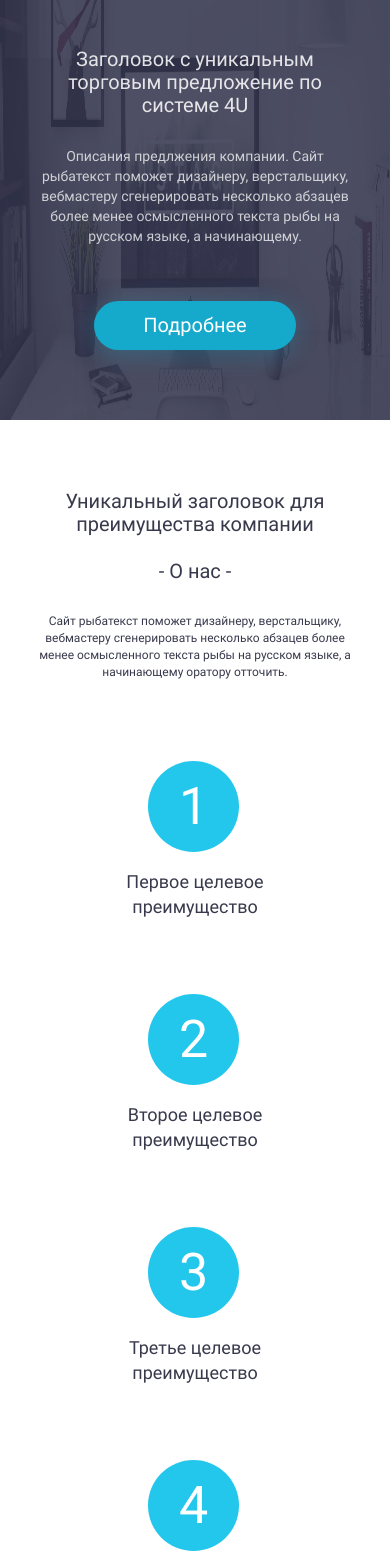
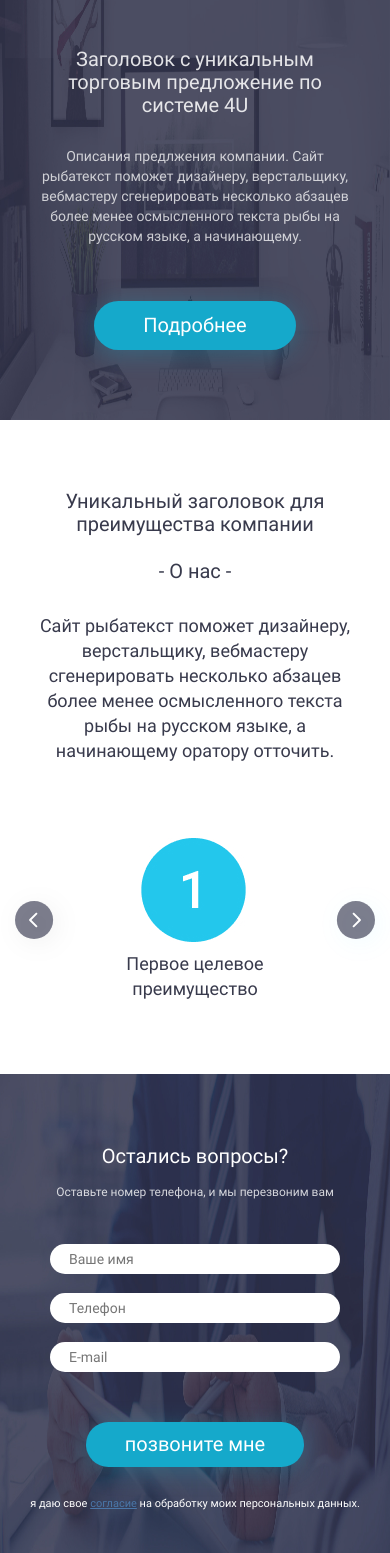
Before and after one commit to Aleksandr-Viktorovich/m3_lesson05, a plain HTML site: page index.html in a window 390 px wide. Shown: the part 78-1631 px from the top of the page. Drawn offline with Linux system fonts and the light colour scheme.

Commit message:
слÑайдер

```diff
--- a/css/hero.css
+++ b/css/hero.css
@@ -53,8 +53,21 @@
   line-height: 100%;
   color: #FFFFFF;
   padding: 33px 44px;
-  background-color: #23C7EC;;
+  background-color: #23C7EC;
   border-radius: 50%;
+}
+
+.hero__item-button--left > svg > g > ellipse {
+  fill: #4B4D62;
+  fill-opacity: 0.72;
+}
+
+.hero__item-button--left > svg > path {
+  fill: #fff;
+}
+
+.hero__item-button > svg > g > ellipse:active {
+  fill: #23C7EC;
 }
 
 figure {
@@ -73,6 +86,24 @@ figure {
 
 .hero__img {
   margin-bottom: 16px;
+}
+
+.hero__item-button {
+  border: none;
+  background: inherit;
+  display: none;
+}
+
+.hero__item-button--right {
+  right: 0;
+  top: 52%;
+  position: absolute;
+}
+
+.hero__item-button--left {
+  left: 0;
+  top: 52%;
+  position: absolute;
 }
 
 @media (max-width: 1200px) {
@@ -146,15 +177,16 @@ figure {
   }
   .hero__about-text {
 
-    font-weight: 400;
-    font-size: 12px;
-    line-height: 17px;
+    font-weight: 500;
+    font-size: 18px;
+    line-height: 25px;
     text-align: center;
   }
   .hero__item:after {
-    left: 51px;
-    top: 40px;
-    padding: 9px 31px;
+    content: none;
+    left: 32px;
+    top: 10px;
+    padding: 31px 52px;
     font-weight: 500;
     font-size: 52px;
     line-height: 73px;
@@ -164,6 +196,34 @@ figure {
     font-size: 18px;
     line-height: 25px;
     text-align: center;
+  }
+
+  .hero__item-img1 {
+    background-image: url("../img/1.jpg");
+    background-repeat: no-repeat;
+    background-position: 44px 35px;
+  }
+  .hero__item-img2 {
+    background-image: url("../img/2.jpg");
+    background-repeat: no-repeat;
+    background-position: 44px 35px;
+  }
+  .hero__item-img3 {
+    background-image: url("../img/3.jpg");
+    background-repeat: no-repeat;
+    background-position: 44px 35px;
+  }
+  .hero__item-img4 {
+    background-image: url("../img/4.jpg");
+    background-repeat: no-repeat;
+    background-position: 44px 35px;
+  }
+  .hero__item-button {
+    display: block;
+  }
+
+  .no__vis {
+    display: none;
   }
 }
 
--- a/index.html
+++ b/index.html
@@ -12,6 +12,7 @@
   <link rel="preload" href="fonts/Roboto-Black.woff2" as="font" type="font/woff2" crossorigin>
   <link rel="stylesheet" href="css/index.css">
   <title>Document</title>
+  <script defer src="/scripts/index.js"></script>
 </head>
 <body>
 <header class="header">
@@ -40,20 +41,60 @@
       <h2 class="hero__title">Уникальный заголовок для преимущества компании</h2>
       <h3 class="hero__about">- О нас -</h3>
       <p class="hero__about-text">Сайт рыбатекст поможет дизайнеру, верстальщику, вебмастеру сгенерировать несколько абзацев более менее осмысленного текста рыбы на русском языке, а начинающему оратору отточить.</p>
+      <button class="hero__item-button hero__item-button--left">
+        <svg width="83" height="88" viewBox="0 0 83 88" fill="none" xmlns="http://www.w3.org/2000/svg">
+          <g filter="url(#filter0_d_194_181)">
+            <ellipse cx="34.0657" cy="40" rx="19.0657" ry="19" fill="white"/>
+          </g>
+          <path d="M29.3441 39.2929C28.9536 39.6834 28.9536 40.3166 29.3441 40.7071L35.7081 47.0711C36.0986 47.4616 36.7318 47.4616 37.1223 47.0711C37.5128 46.6806 37.5128 46.0474 37.1223 45.6569L31.4654 40L37.1223 34.3432C37.5128 33.9526 37.5128 33.3195 37.1223 32.9289C36.7318 32.5384 36.0986 32.5384 35.7081 32.9289L29.3441 39.2929ZM31.0547 39L30.0512 39L30.0512 41L31.0547 41L31.0547 39Z" fill="#434343"/>
+          <defs>
+            <filter id="filter0_d_194_181" x="-6" y="0" width="88.1309" height="88" filterUnits="userSpaceOnUse" color-interpolation-filters="sRGB">
+              <feFlood flood-opacity="0" result="BackgroundImageFix"/>
+              <feColorMatrix in="SourceAlpha" type="matrix" values="0 0 0 0 0 0 0 0 0 0 0 0 0 0 0 0 0 0 127 0" result="hardAlpha"/>
+              <feOffset dx="4" dy="4"/>
+              <feGaussianBlur stdDeviation="12.5"/>
+              <feColorMatrix type="matrix" values="0 0 0 0 0 0 0 0 0 0 0 0 0 0 0 0 0 0 0.05 0"/>
+              <feBlend mode="normal" in2="BackgroundImageFix" result="effect1_dropShadow_194_181"/>
+              <feBlend mode="normal" in="SourceGraphic" in2="effect1_dropShadow_194_181" result="shape"/>
+            </filter>
+          </defs>
+        </svg>
+      </button>
       <ul class="hero__list">
-        <li class="hero__item">
+
+        <li class="hero__item hero__item-img1 active">
           <p class="hero__item-text">Первое целевое преимущество</p>
         </li>
-        <li class="hero__item">
+        <li class="hero__item hero__item-img2 hero__item-slider">
             <p class="hero__item-text">Второе целевое преимущество</p>
         </li>
-        <li class="hero__item">
+        <li class="hero__item hero__item-img3 hero__item-slider">
           <p class="hero__item-text">Третье целевое преимущество</p>
         </li>
-        <li class="hero__item">
+        <li class="hero__item hero__item-img4 hero__item-slider">
           <p class="hero__item-text">Четвертое целевое преимущество</p>
         </li>
+
       </ul>
+      <button class="hero__item-button hero__item-button--right">
+        <svg width="75" height="88" viewBox="0 0 75 88" fill="none" xmlns="http://www.w3.org/2000/svg">
+          <g filter="url(#filter0_d_194_178)">
+            <ellipse cx="40.9349" cy="40" rx="19.0657" ry="19" fill="#4B4D62" fill-opacity="0.72"/>
+          </g>
+          <path d="M45.6559 40.7071C46.0464 40.3166 46.0464 39.6834 45.6559 39.2929L39.2919 32.9289C38.9014 32.5384 38.2682 32.5384 37.8777 32.9289C37.4872 33.3194 37.4872 33.9526 37.8777 34.3431L43.5346 40L37.8777 45.6568C37.4872 46.0474 37.4872 46.6805 37.8777 47.0711C38.2682 47.4616 38.9014 47.4616 39.2919 47.0711L45.6559 40.7071ZM43.9453 41L44.9488 41L44.9488 39L43.9453 39L43.9453 41Z" fill="white"/>
+          <defs>
+            <filter id="filter0_d_194_178" x="0.869141" y="0" width="88.1309" height="88" filterUnits="userSpaceOnUse" color-interpolation-filters="sRGB">
+              <feFlood flood-opacity="0" result="BackgroundImageFix"/>
+              <feColorMatrix in="SourceAlpha" type="matrix" values="0 0 0 0 0 0 0 0 0 0 0 0 0 0 0 0 0 0 127 0" result="hardAlpha"/>
+              <feOffset dx="4" dy="4"/>
+              <feGaussianBlur stdDeviation="12.5"/>
+              <feColorMatrix type="matrix" values="0 0 0 0 0 0 0 0 0 0.824865 0 0 0 0 0.973799 0 0 0 0.05 0"/>
+              <feBlend mode="normal" in2="BackgroundImageFix" result="effect1_dropShadow_194_178"/>
+              <feBlend mode="normal" in="SourceGraphic" in2="effect1_dropShadow_194_178" result="shape"/>
+            </filter>
+          </defs>
+        </svg>
+      </button>
     </div>
   </section>
 
@@ -101,6 +142,11 @@
         <a class="footer__link-phone" href="tel:+79625561234">Перезвоните мне</a>
       </div>
     </div>
+    <div class="footer__link">
+      <a class="footer__link-text" href="tel:+79625561234">+7 (962) 556 - 1234</a>
+      <a class="footer__link-phone" href="tel:+79625561234">Перезвоните мне</a>
+    </div>
+  </div>
 
   </div>
   <p class="footer__text-end">Сделано Ивановым Иваном</p>
--- /dev/null
+++ b/scripts/index.js
@@ -0,0 +1,41 @@
+'use strict';
+
+const slideBox = document.querySelector('.hero__list');
+const slide = [...document.querySelectorAll('.hero__item')];
+const slideBtnRight = document.querySelector('.hero__item-button--right');
+const slideBtnLeft = document.querySelector('.hero__item-button--left');
+
+slide.forEach((item, index) => {
+
+  if (index !== 0) item.classList.add('no__vis');
+
+  item.dataset.index = index;
+  slide[0].setAttribute('data-active', '');
+});
+
+const showSlide = (show) => {
+  const count = slideBox.querySelector('[data-active]');
+  const countIndex = +count.dataset.index;
+  count.classList.add('no__vis');
+  count.removeAttribute('data-active');
+
+  let nextSlideIndex;
+  if (show === 'right') {
+    nextSlideIndex = countIndex + 1 === slide.length ? 0 : countIndex + 1;
+  }
+   if (show === 'left')  {
+    nextSlideIndex = countIndex === 0 ? slide.length - 1 : countIndex - 1;
+  }
+
+  let nextSlide = slideBox.querySelector(`[data-index = '${nextSlideIndex}']`);
+  nextSlide.classList.remove('no__vis');
+  nextSlide.setAttribute('data-active', '');
+}
+
+slideBtnRight.addEventListener('click', () => {
+  showSlide('right');
+});
+
+slideBtnLeft.addEventListener('click', () => {
+  showSlide('left');
+});
```
Also changed, not shown: img/1.jpg (added), img/2.jpg (added), img/3.jpg (added), img/4.jpg (added), img/Left.svg (added), img/Right.svg (added).
